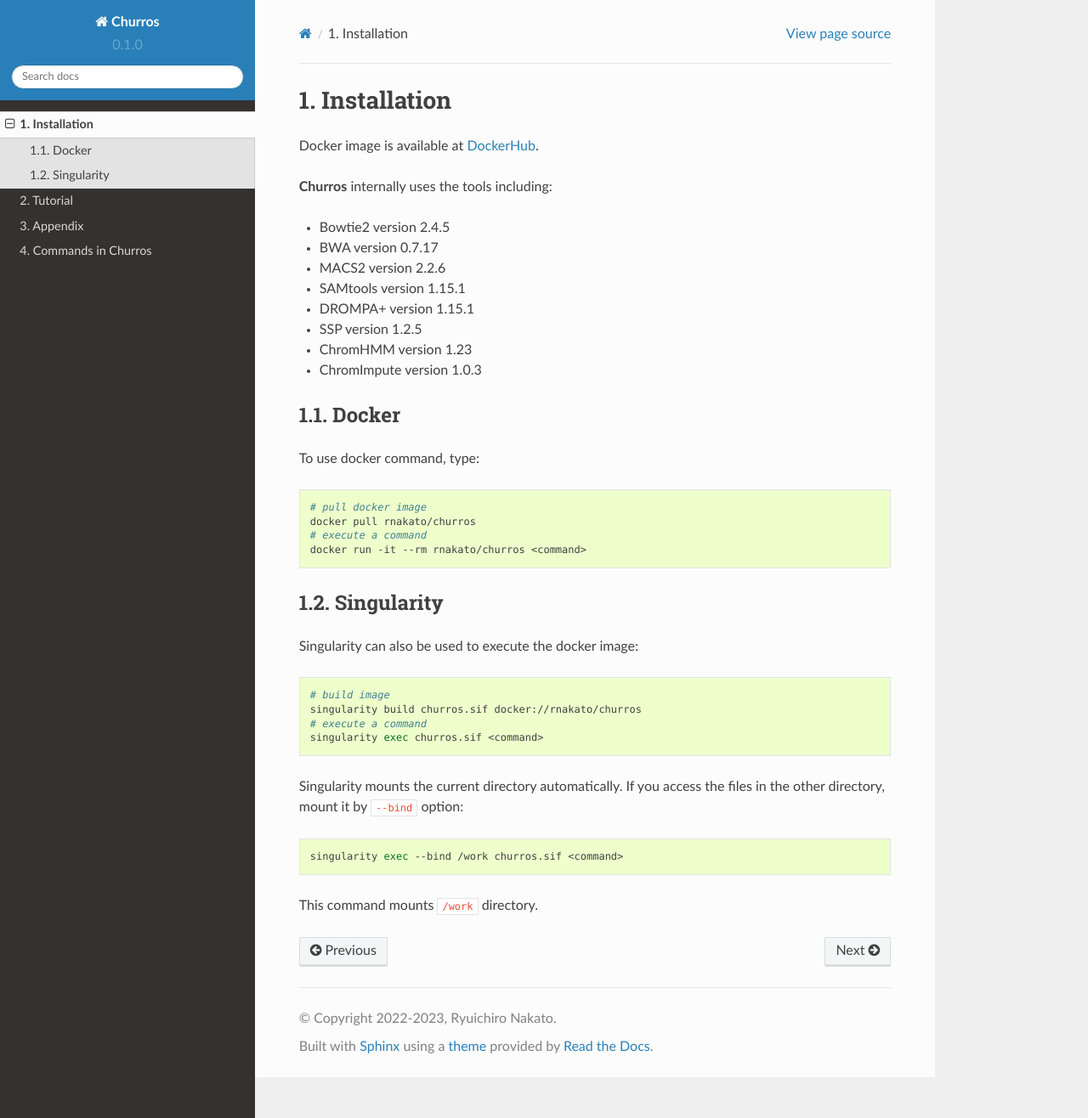
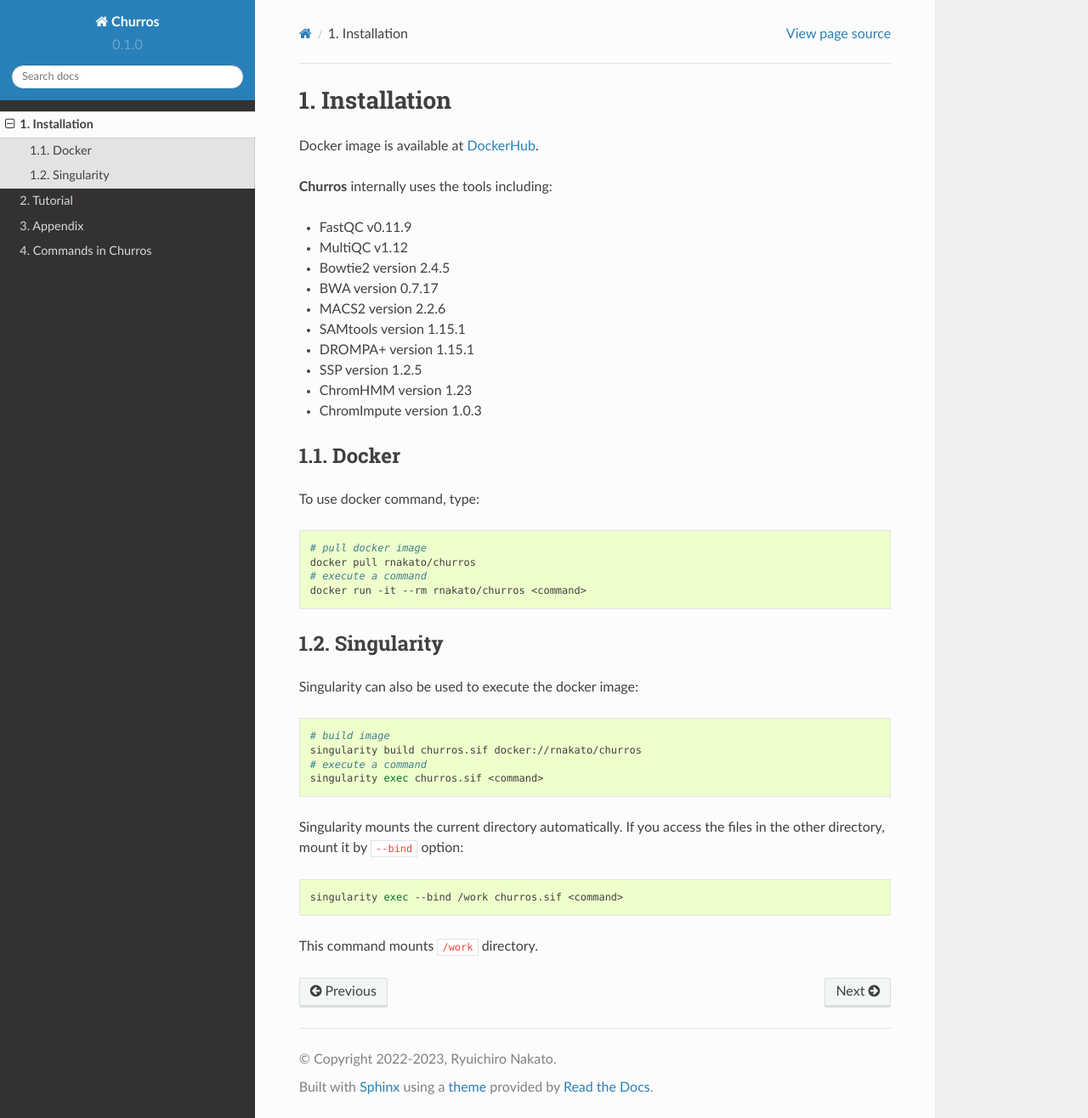
Before and after one commit to rnakato/Churros, a Sphinx documentation site: the page built from docs/content/Install.rst, in a window 1280 px wide and 1316 px high. Shown: the whole window at 85% size. Built offline with Sphinx 7.4.7 and the Read the Docs theme 2.0.0, drawn with Linux system fonts in a browser that asks for light colours.

Commit message:
add fastqc and multiqc

```diff
--- a/docs/content/Install.rst
+++ b/docs/content/Install.rst
@@ -5,6 +5,8 @@
 
 **Churros** internally uses the tools including:
 
+- FastQC v0.11.9
+- MultiQC v1.12
 - Bowtie2 version 2.4.5
 - BWA version 0.7.17
 - MACS2 version 2.2.6
```
Also changed, not shown: 1 other file.
